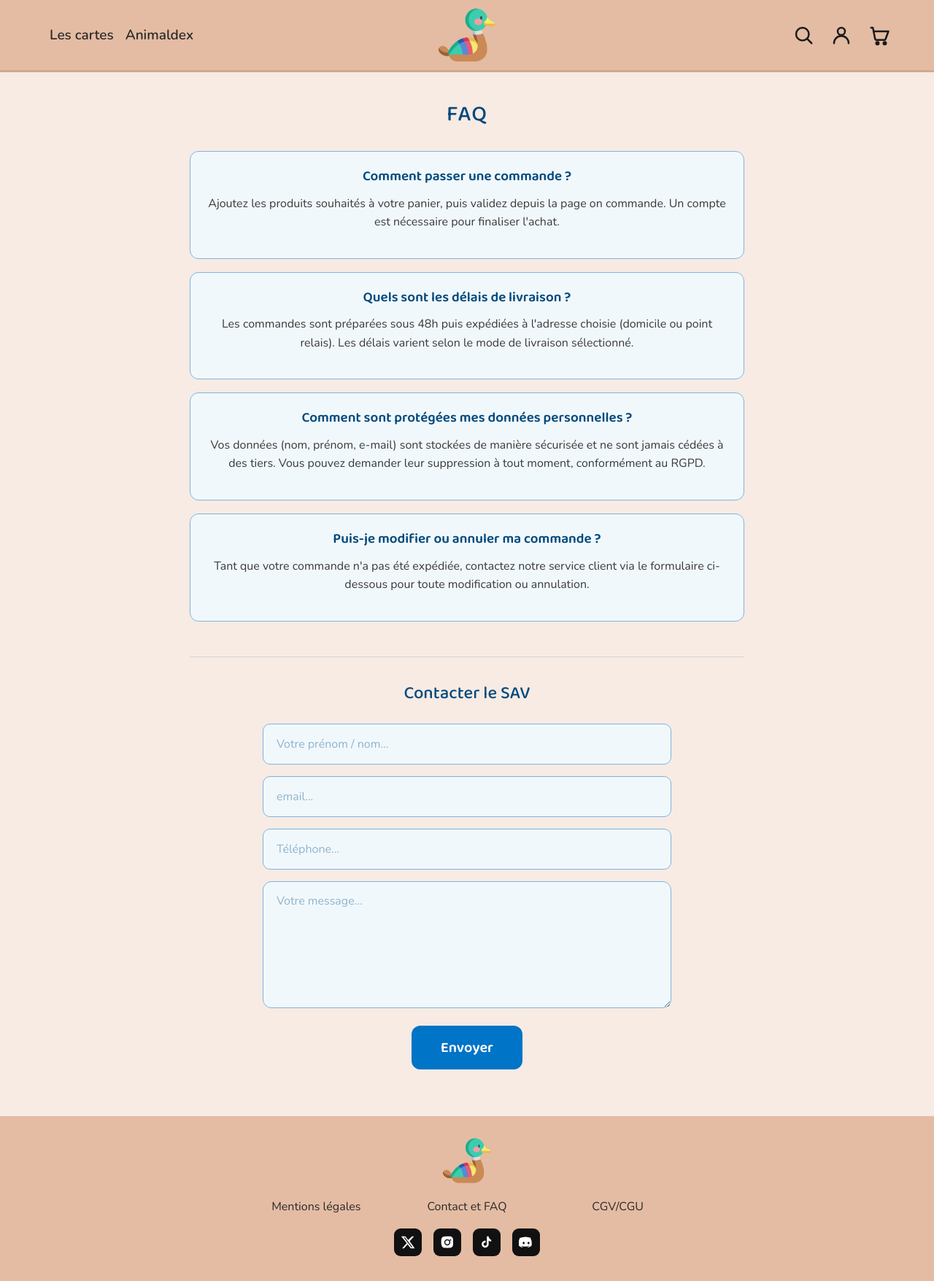
After one commit to Oceane-15/TCG-devoir-bilan, a PHP site: page /index.php?route=faq in a window 1280 px wide. The commit adds this page. Shown: the whole page at 73% size. Run offline with PHP 8.4, Linux system fonts and the light colour scheme.

Commit message:
ajout page faq/ contact

```diff
--- a/assets/css/style.css
+++ b/assets/css/style.css
@@ -1216,3 +1216,101 @@ main {
 .recherche-barre__bouton:hover {
   background: #005a9c;
 }
+
+.faq {
+  padding: 40px 0 64px;
+}
+.faq__titre {
+  text-align: center;
+  font-family: "Baloo 2", sans-serif;
+  text-transform: uppercase;
+  color: #00497C;
+  letter-spacing: 1px;
+  font-size: 30px;
+  margin-bottom: 32px;
+}
+.faq__liste {
+  max-width: 760px;
+  margin: 0 auto;
+  display: flex;
+  flex-direction: column;
+  gap: 18px;
+}
+
+.faq-item {
+  background: #F1F8FC;
+  border: 1.5px solid #7FB4DD;
+  border-radius: 12px;
+  padding: 20px 24px;
+  text-align: center;
+}
+.faq-item__question {
+  font-family: "Baloo 2", sans-serif;
+  font-weight: 600;
+  color: #00497C;
+  font-size: 19px;
+  margin-bottom: 10px;
+}
+.faq-item__reponse {
+  line-height: 1.6;
+  color: #3a3a3a;
+}
+
+.faq-contact {
+  max-width: 760px;
+  margin: 48px auto 0;
+  padding-top: 36px;
+  border-top: 1px solid rgba(0, 73, 124, 0.15);
+}
+.faq-contact__titre {
+  text-align: center;
+  font-family: "Baloo 2", sans-serif;
+  color: #00497C;
+  font-size: 24px;
+  margin-bottom: 26px;
+}
+.faq-contact__form {
+  max-width: 560px;
+  margin: 0 auto;
+  display: flex;
+  flex-direction: column;
+  gap: 16px;
+}
+.faq-contact__form textarea {
+  font-family: "Nunito", sans-serif;
+  font-size: 16px;
+  padding: 14px 18px;
+  border: 1.5px solid #7FB4DD;
+  border-radius: 12px;
+  background: #F1F8FC;
+  color: #20486a;
+  resize: vertical;
+}
+.faq-contact__form textarea::-moz-placeholder {
+  color: #8FB3CC;
+}
+.faq-contact__form textarea::placeholder {
+  color: #8FB3CC;
+}
+.faq-contact__form textarea:focus {
+  outline: none;
+  border-color: #0074C7;
+  box-shadow: 0 0 0 3px rgba(0, 116, 199, 0.18);
+}
+.faq-contact__form .submit {
+  align-self: center;
+  padding-left: 40px;
+  padding-right: 40px;
+}
+
+.sr-only {
+  position: absolute;
+  width: 1px;
+  height: 1px;
+  padding: 0;
+  margin: -1px;
+  overflow: hidden;
+  clip: rect(0, 0, 0, 0);
+  white-space: nowrap;
+  border: 0;
+}
--- /dev/null
+++ b/assets/scss/_faq.scss
@@ -0,0 +1,97 @@
+.faq {
+    padding: 40px 0 64px;
+
+    &__titre {
+        text-align: center;
+        font-family: $font-titre;
+        text-transform: uppercase;
+        color: $navy;
+        letter-spacing: 1px;
+        font-size: 30px;
+        margin-bottom: 32px;
+    }
+
+    &__liste {
+        max-width: 760px;
+        margin: 0 auto;
+        display: flex;
+        flex-direction: column;
+        gap: 18px;
+    }
+}
+
+.faq-item {
+    background: $input-fill;
+    border: 1.5px solid $input-border;
+    border-radius: 12px;
+    padding: 20px 24px;
+    text-align: center;
+
+    &__question {
+        font-family: $font-titre;
+        font-weight: 600;
+        color: $navy;
+        font-size: 19px;
+        margin-bottom: 10px;
+    }
+
+    &__reponse {
+        line-height: 1.6;
+        color: $text;
+    }
+}
+
+.faq-contact {
+    max-width: 760px;
+    margin: 48px auto 0;
+    padding-top: 36px;
+    border-top: 1px solid rgba($navy, .15);
+
+    &__titre {
+        text-align: center;
+        font-family: $font-titre;
+        color: $navy;
+        font-size: 24px;
+        margin-bottom: 26px;
+    }
+
+    &__form {
+        max-width: 560px;
+        margin: 0 auto;
+        display: flex;
+        flex-direction: column;
+        gap: 16px;
+
+        textarea {
+            font-family: $font-corps;
+            font-size: 16px;
+            padding: 14px 18px;
+            border: 1.5px solid $input-border;
+            border-radius: 12px;
+            background: $input-fill;
+            color: #20486a;
+            resize: vertical;
+
+            &::placeholder { color: #8FB3CC; }
+            &:focus {
+                outline: none;
+                border-color: $blue;
+                box-shadow: 0 0 0 3px rgba($blue, .18);
+            }
+        }
+
+        .submit { align-self: center; padding-left: 40px; padding-right: 40px; }
+    }
+}
+
+.sr-only {
+    position: absolute;
+    width: 1px;
+    height: 1px;
+    padding: 0;
+    margin: -1px;
+    overflow: hidden;
+    clip: rect(0, 0, 0, 0);
+    white-space: nowrap;
+    border: 0;
+}
--- a/assets/scss/style.scss
+++ b/assets/scss/style.scss
@@ -12,3 +12,4 @@
 @import 'accueil';
 @import 'pages';
 @import 'recherche';
+@import 'faq';
--- a/controllers/PageController.php
+++ b/controllers/PageController.php
@@ -16,4 +16,43 @@ class PageController
     {
         require __DIR__ . '/../views/cgv.php';
     }
+
+      public function faq(): void
+    {
+        $erreurs = [];
+        $old     = [];
+
+        if ($_SERVER['REQUEST_METHOD'] === 'POST') {
+            if (!csrf_verifier()) {
+                $erreurs['global'] = "Session expirée, merci de renvoyer le formulaire.";
+            } else {
+                $nom       = trim($_POST['nom'] ?? '');
+                $email     = trim($_POST['email'] ?? '');
+                $telephone = trim($_POST['telephone'] ?? '');
+                $message   = trim($_POST['message'] ?? '');
+
+                $old = ['nom' => $nom, 'email' => $email, 'telephone' => $telephone, 'message' => $message];
+
+                if ($nom === '') {
+                    $erreurs['nom'] = "Votre prénom / nom est obligatoire.";
+                }
+                if ($email === '') {
+                    $erreurs['email'] = "Votre e-mail est obligatoire.";
+                } elseif (!filter_var($email, FILTER_VALIDATE_EMAIL)) {
+                    $erreurs['email'] = "L'adresse e-mail est invalide.";
+                }
+                if ($message === '') {
+                    $erreurs['message'] = "Un message est obligatoire.";
+                }
+
+                if (empty($erreurs)) {
+
+                    $_SESSION['flash'] = "Votre message a bien été envoyé.";
+                    redirect('faq');
+                }
+            }
+        }
+
+        require __DIR__ . '/../views/faq.php';
+    }
 }
--- a/index.php
+++ b/index.php
@@ -25,6 +25,11 @@ try {
         case 'cgv':
             require_once __DIR__ . '/controllers/PageController.php';
             (new PageController())->cgv();
+            break;
+
+        case 'faq':
+            require_once __DIR__ . '/controllers/PageController.php';
+            (new PageController())->faq();
             break;
 
         case 'animaldex':
--- /dev/null
+++ b/views/faq.php
@@ -0,0 +1,80 @@
+<?php $titrePage = "Contact et FAQ"; require __DIR__ . '/partials/header.php'; ?>
+<?php
+/** @var array $erreurs */
+/** @var array $old */
+
+$questions = [
+    [
+        "Comment passer une commande ?",
+        "Ajoutez les produits souhaités à votre panier, puis validez depuis la page on commande. Un compte est nécessaire pour finaliser l'achat.",
+    ],
+    [
+        "Quels sont les délais de livraison ?",
+        "Les commandes sont préparées sous 48h puis expédiées à l'adresse choisie (domicile ou point relais). Les délais varient selon le mode de livraison sélectionné.",
+    ],
+    [
+        "Comment sont protégées mes données personnelles ?",
+        "Vos données (nom, prénom, e-mail) sont stockées de manière sécurisée et ne sont jamais cédées à des tiers. Vous pouvez demander leur suppression à tout moment, conformément au RGPD.",
+    ],
+    [
+        "Puis-je modifier ou annuler ma commande ?",
+        "Tant que votre commande n'a pas été expédiée, contactez notre service client via le formulaire ci-dessous pour toute modification ou annulation.",
+    ],
+];
+?>
+
+<main class="faq container">
+    <h1 class="faq__titre">FAQ</h1>
+
+    <div class="faq__liste">
+        <?php foreach ($questions as $qr): ?>
+            <div class="faq-item">
+                <p class="faq-item__question"><?= e($qr[0]) ?></p>
+                <p class="faq-item__reponse"><?= e($qr[1]) ?></p>
+            </div>
+        <?php endforeach; ?>
+    </div>
+
+    <section class="faq-contact">
+        <h2 class="faq-contact__titre">Contacter le SAV</h2>
+
+        <?php if (!empty($_SESSION['flash'])): ?>
+            <p class="alerte alerte-succes"><?= e($_SESSION['flash']) ?></p>
+            <?php unset($_SESSION['flash']); ?>
+        <?php endif; ?>
+        <?php if (!empty($erreurs['global'])): ?>
+            <p class="alerte alerte-erreur"><?= e($erreurs['global']) ?></p>
+        <?php endif; ?>
+
+        <form action="index.php?route=faq" method="post" class="faq-contact__form">
+            <?= csrf_field() ?>
+
+            <div class="field">
+                <label for="nom" class="sr-only">Votre prénom / nom</label>
+                <input type="text" id="nom" name="nom" value="<?= e($old['nom'] ?? '') ?>" placeholder="Votre prénom / nom...">
+                <?php if (!empty($erreurs['nom'])): ?><span class="erreur"><?= e($erreurs['nom']) ?></span><?php endif; ?>
+            </div>
+
+            <div class="field">
+                <label for="email" class="sr-only">Adresse e-mail</label>
+                <input type="email" id="email" name="email" value="<?= e($old['email'] ?? '') ?>" placeholder="email...">
+                <?php if (!empty($erreurs['email'])): ?><span class="erreur"><?= e($erreurs['email']) ?></span><?php endif; ?>
+            </div>
+
+            <div class="field">
+                <label for="telephone" class="sr-only">Téléphone</label>
+                <input type="tel" id="telephone" name="telephone" value="<?= e($old['telephone'] ?? '') ?>" placeholder="Téléphone...">
+            </div>
+
+            <div class="field">
+                <label for="message" class="sr-only">Votre message</label>
+                <textarea id="message" name="message" rows="6" placeholder="Votre message..."><?= e($old['message'] ?? '') ?></textarea>
+                <?php if (!empty($erreurs['message'])): ?><span class="erreur"><?= e($erreurs['message']) ?></span><?php endif; ?>
+            </div>
+
+            <button type="submit" class="submit">Envoyer</button>
+        </form>
+    </section>
+</main>
+
+<?php require __DIR__ . '/partials/footer.php'; ?>
```
